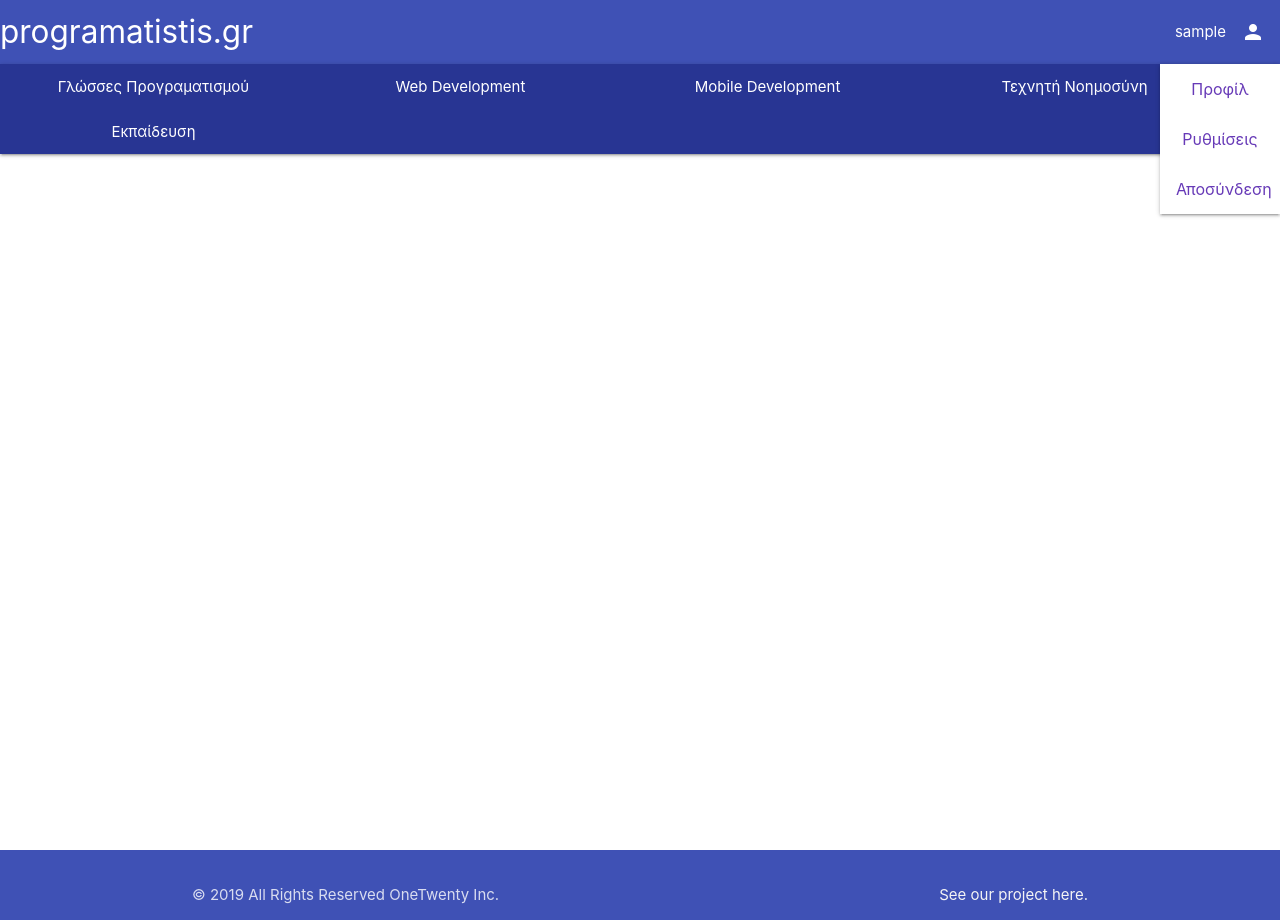
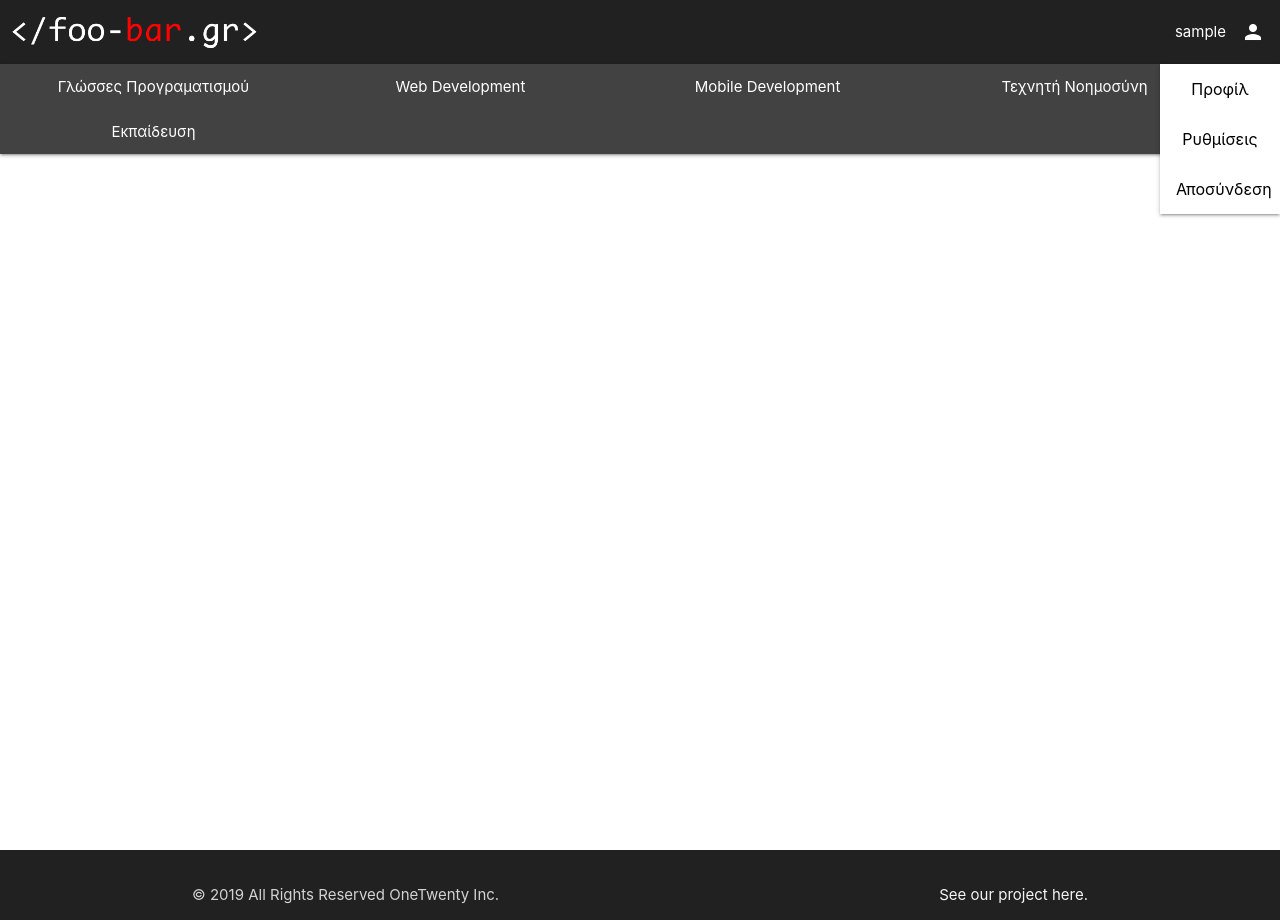
Before and after one commit to one-twenty/foobargr, a Django app: page / in a window 1280 px wide, after a click that opens the changed part. Run offline with Django 3.2, Linux system fonts and the light colour scheme; the visitor is signed in with stand-in values (Sample User, id 1).

Commit message:
navbar and footer new color

```diff
--- a/forum/templates/forum/base.html
+++ b/forum/templates/forum/base.html
@@ -12,9 +12,11 @@
     <body>
 
         <!-- Navbar -->
-        <nav class="nav-extended indigo">
+        <nav class="nav-extended grey darken-4">
             <div class="nav-wrapper">
-                <a href="{% url 'forum:homepage' %}" class="brand-logo">programatistis.gr</a>
+                {% comment %} <a href="{% url 'forum:homepage' %}" class="brand-logo">programatistis.gr</a> {% endcomment %}
+                <a href="{% url 'forum:homepage' %}" class="brand-logo"><img src="{% static 'assets/main-logo.png' %}" class="main-logo"></a>
+
                 <a href="#" data-target="mobile-links" class="sidenav-trigger"><i class="material-icons">menu</i></a>
                 <ul id="nav-mobile" class="right hide-on-med-and-down">
                     {% if user.is_authenticated %}
@@ -30,46 +32,46 @@
 
         <!-- Dropdown Profile Structure -->
         <ul id="profile-dropdown" class="dropdown-content">
-                <li><a href="#!" class="deep-purple-text">Προφίλ</a></li>
-                <li><a href="#!" class="deep-purple-text">Ρυθμίσεις</a></li>
-                <li><a class="deep-purple-text" href="{% url 'forum:logout' %}">Αποσύνδεση</a></li>
+                <li><a href="#!" class="black-text">Προφίλ</a></li>
+                <li><a href="#!" class="black-text">Ρυθμίσεις</a></li>
+                <li><a class="black-text" href="{% url 'forum:logout' %}">Αποσύνδεση</a></li>
         </ul>
 
         <!-- Categories Navbar -->
-        <nav class="nav-extended nav-categories indigo darken-3">
+        <nav class="nav-extended nav-categories grey darken-3">
                     <ul id="nav-mobile" class="left hide-on-med-and-down nav-width">
 
                             <li><a class="dropdown-trigger-categories" href="#programming-languages" data-target="profile-dropdown-categories-languages">Γλώσσες Προγραματισμού</a>
-                                <ul id="profile-dropdown-categories-languages" class="indigo darken-3 dropdown-content">
-                                        <li><a href="#!" class="white-text waves-effect waves-purple">Python</a></li>
+                                <ul id="profile-dropdown-categories-languages" class="grey darken-3 dropdown-content">
+                                        <li><a href="#!" class="white-text">Python</a></li>
                                         <li><a href="#!" class="white-text">C/C++</a></li>
                                         <li><a href="#!" class="white-text">Java</a></li>
                                 </ul>
                             </li>
 
                             <li><a class="dropdown-trigger-categories" href="#web-development" data-target="profile-dropdown-categories-web">Web Development</a>
-                                <ul id="profile-dropdown-categories-web" class="indigo darken-3 dropdown-content">
+                                <ul id="profile-dropdown-categories-web" class=" grey darken-3 dropdown-content">
                                         <li><a href="#!" class="white-text">Front End</a></li>
                                         <li><a href="#!" class="white-text">Back End</a></li>
                                 </ul>
                             </li>
 
                             <li><a class="dropdown-trigger-categories" href="#mobile-development" data-target="profile-dropdown-categories-mobile">Mobile Development</a>
-                                <ul id="profile-dropdown-categories-mobile" class="indigo darken-3 dropdown-content">
+                                <ul id="profile-dropdown-categories-mobile" class=" grey darken-3 dropdown-content">
                                         <li><a href="#!" class="white-text">Android</a></li>
                                         <li><a href="#!" class="white-text">iOS</a></li>
                                 </ul>
                             </li>
 
                             <li><a class="dropdown-trigger-categories" href="#artificial-intelligence" data-target="profile-dropdown-categories-ai">Τεχνητή Νοημοσύνη</a>
-                                <ul id="profile-dropdown-categories-ai" class="indigo darken-3 dropdown-content">
+                                <ul id="profile-dropdown-categories-ai" class=" grey darken-3 dropdown-content">
                                         <li><a href="#!" class="white-text">Machine Learning</a></li>
                                         <li><a href="#!" class="white-text">Deep Learning</a></li>
                                 </ul>
                             </li>
 
                             <li><a class="dropdown-trigger-categories" href="#education" data-target="profile-dropdown-categories-education">Εκπαίδευση</a>
-                                <ul id="profile-dropdown-categories-education" class="indigo darken-3 dropdown-content">
+                                <ul id="profile-dropdown-categories-education" class="grey darken-3 dropdown-content">
                                         <li><a href="#!" class="white-text">Πανεπιστήμιο</a></li>
                                         <li><a href="#!" class="white-text">Γενικό Λύκειο</a></li>
                                         <li><a href="#!" class="white-text">ΕΠΑΛ</a></li>
@@ -86,29 +88,29 @@
                     class="material-icons right">person</i></a></li>
                 <li><div class="divider"></div></li>
             {% else %}
-                <li><a class="deep-purple-text" href="{% url 'forum:login' %}">Σύνδεση</a></li>
-                <li><a class="deep-purple-text" href="{% url 'forum:register' %}">Εγγραφή</a></li>
+                <li><a class="black-text" href="{% url 'forum:login' %}">Σύνδεση</a></li>
+                <li><a class="black-text" href="{% url 'forum:register' %}">Εγγραφή</a></li>
             {% endif %}
             <li><a class="dropdown-trigger" href="#!" data-target="languages-dropdown-sidenav">Γλώσσες Προγραματισμού</a></li>
-                <li><a class="deep-purple-text" href="#">Γλώσσες Προγραματισμού</a></li>
-                <li><a class="deep-purple-text" href="#">Web Development</a></li>
-                <li><a class="deep-purple-text" href="#">Mobile Development</a></li>
-                <li><a class="deep-purple-text" href="#">Τεχνητή Νοημοσύνη</a></li>
-                <li><a class="deep-purple-text" href="#">Εκπαίδευση</a></li>
+                <li><a class="black-text" href="#">Γλώσσες Προγραματισμού</a></li>
+                <li><a class="black-text" href="#">Web Development</a></li>
+                <li><a class="black-text" href="#">Mobile Development</a></li>
+                <li><a class="black-text" href="#">Τεχνητή Νοημοσύνη</a></li>
+                <li><a class="black-text" href="#">Εκπαίδευση</a></li>
         </ul>
 
         <!-- Dropdown Profile Sidenav Structure -->
         <ul id="profile-dropdown-sidenav" class="dropdown-content">
-                <li><a href="#!" class="deep-purple-text">Προφίλ</a></li>
-                <li><a href="#!" class="deep-purple-text">Ρυθμίσεις</a></li>
-                <li><a class="deep-purple-text" href="{% url 'forum:logout' %}">Αποσύνδεση</a></li>
+                <li><a href="#!" class="black-text">Προφίλ</a></li>
+                <li><a href="#!" class="black-text">Ρυθμίσεις</a></li>
+                <li><a class="black-text" href="{% url 'forum:logout' %}">Αποσύνδεση</a></li>
         </ul>
 
         <!-- Dropdown Languages Sidenav Structure -->
         <ul id="languages-dropdown-sidenav" class="dropdown-content">
-                <li><a href="#!" class="deep-purple-text">Python</a></li>
-                <li><a href="#!" class="deep-purple-text">C/C++</a></li>
-                <li><a href="#!" class="deep-purple-text">Java</a></li>
+                <li><a href="#!" class="black-text">Python</a></li>
+                <li><a href="#!" class="black-text">C/C++</a></li>
+                <li><a href="#!" class="black-text">Java</a></li>
         </ul>
 
         <!-- Error Messages -->
@@ -130,8 +132,8 @@
         {% block content %}
         {% endblock %}
 
-        <footer class="page-footer indigo">
-            <div class="footer-copyright indigo">
+        <footer class="page-footer grey darken-4">
+            <div class="footer-copyright grey darken-4">
                 <div class="container">
                     © 2019 All Rights Reserved OneTwenty Inc.
                     <a class="grey-text text-lighten-4 right" href="https://github.com/one-twenty/programatistisgr" target="blank">See our project here.</a>
```
